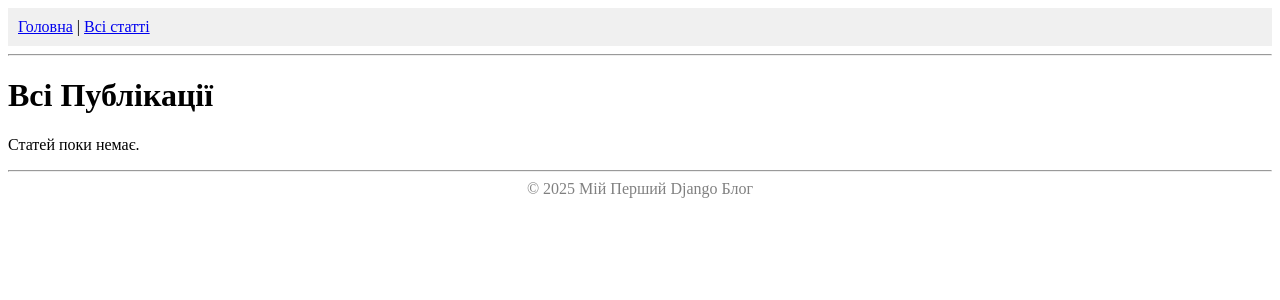
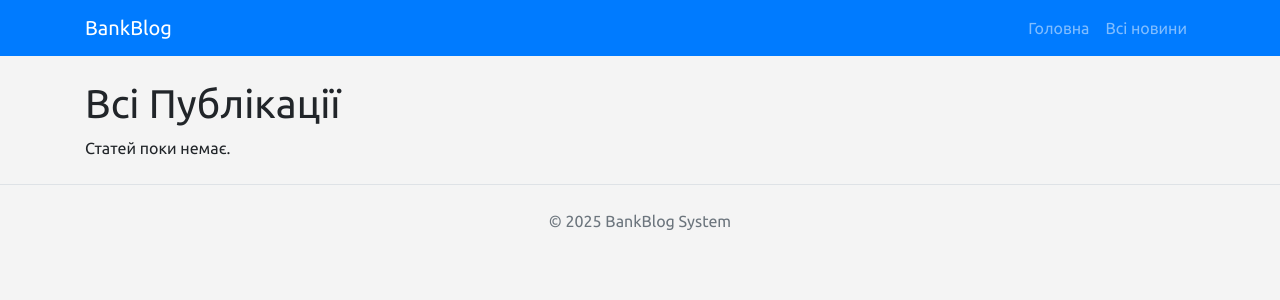
Before and after one commit to jj975/bank_db, a Django app: page /articles in a window 1280 px wide. Shown: the top 300 px of the page. Run offline with Django 4.2, Linux system fonts and the light colour scheme; data that the repository does not hold is empty; some libraries are stand-ins or nearby versions.

Commit message:
conect bootstrap 4.6.2 to project

```diff
--- /dev/null
+++ b/lab6_banking/mysite/app_blog/static/css/main.css
@@ -0,0 +1,34 @@
+/* Підключаємо шрифт Ubuntu */
+@import url('https://fonts.googleapis.com/css?family=Ubuntu');
+
+body {
+    background-color: #f4f4f4;
+    /* Світло-сірий фон, поки немає картинки */
+    font-family: 'Ubuntu', sans-serif;
+}
+
+/* Стиль для блоків статей */
+.article-block {
+    background: #fff;
+    color: #383838;
+    box-shadow: 0 2px 5px rgba(0, 0, 0, 0.1);
+    padding: 20px;
+    margin-bottom: 20px;
+    border-radius: 5px;
+}
+
+.article-block a {
+    color: #383838;
+    text-decoration: none;
+}
+
+.article-block h3:hover {
+    color: #0056b3;
+    /* Колір при наведенні */
+}
+
+/* Адаптивність для картинок */
+img {
+    max-width: 100%;
+    height: auto;
+}
--- a/lab6_banking/mysite/app_blog/templates/base.html
+++ b/lab6_banking/mysite/app_blog/templates/base.html
@@ -1,28 +1,37 @@
 <!DOCTYPE html>
-<html lang="uk">
+{% load static %} <html lang="uk">
 
 <head>
     <meta charset="UTF-8">
+    <meta name="viewport" content="width=device-width, initial-scale=1, shrink-to-fit=no">
     <title>Мій Блог</title>
+
+    <link rel="stylesheet" href="{% static 'css/bootstrap.min.css' %}">
+    <link rel="stylesheet" href="{% static 'css/main.css' %}">
 </head>
 
 <body>
 
-    <div style="background-color: #f0f0f0; padding: 10px;">
-        <a href="{% url 'home' %}">Головна</a> |
-        <a href="{% url 'articles-list' %}">Всі статті</a>
+    <nav class="navbar navbar-expand-lg navbar-dark bg-primary mb-4">
+        <div class="container">
+            <a class="navbar-brand" href="{% url 'home' %}">BankBlog</a>
+            <div class="navbar-nav">
+                <a class="nav-item nav-link" href="{% url 'home' %}">Головна</a>
+                <a class="nav-item nav-link" href="{% url 'articles-list' %}">Всі новини</a>
+            </div>
+        </div>
+    </nav>
+
+    <div class="container">
+        {% block content %}
+        {% endblock %}
     </div>
 
-    <hr>
+    <footer class="text-center py-4 mt-4 border-top">
+        <p class="text-muted">&copy; 2025 BankBlog System</p>
+    </footer>
 
-    {% block content %}
-    {% endblock %}
-
-    <hr>
-    <div style="text-align: center; color: gray;">
-        &copy; 2025 Мій Перший Django Блог
-    </div>
-
+    <script src="{% static 'js/bootstrap.min.js' %}"></script>
 </body>
 
 </html>
```
